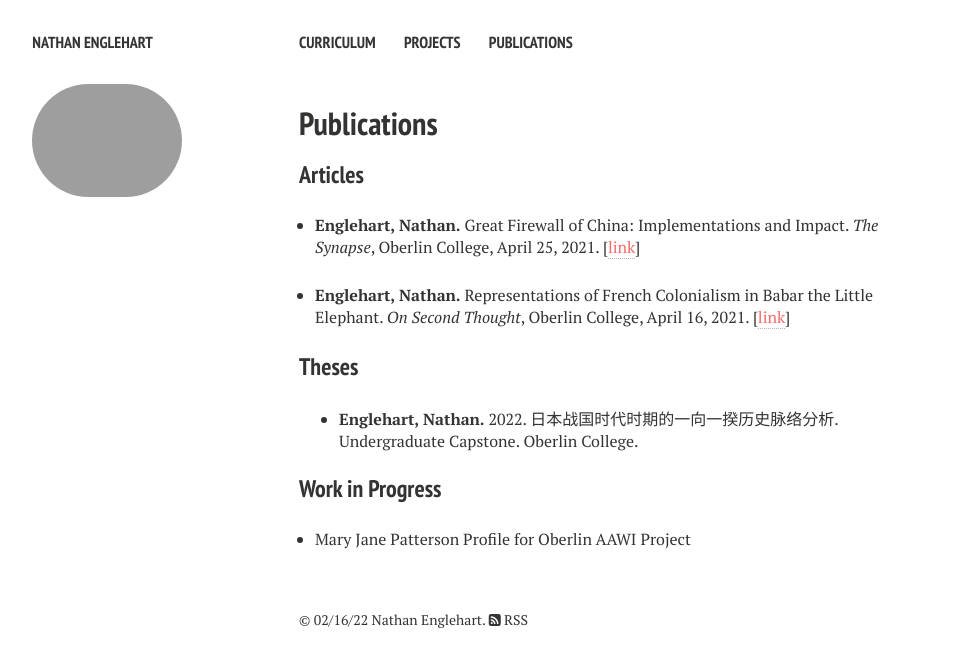
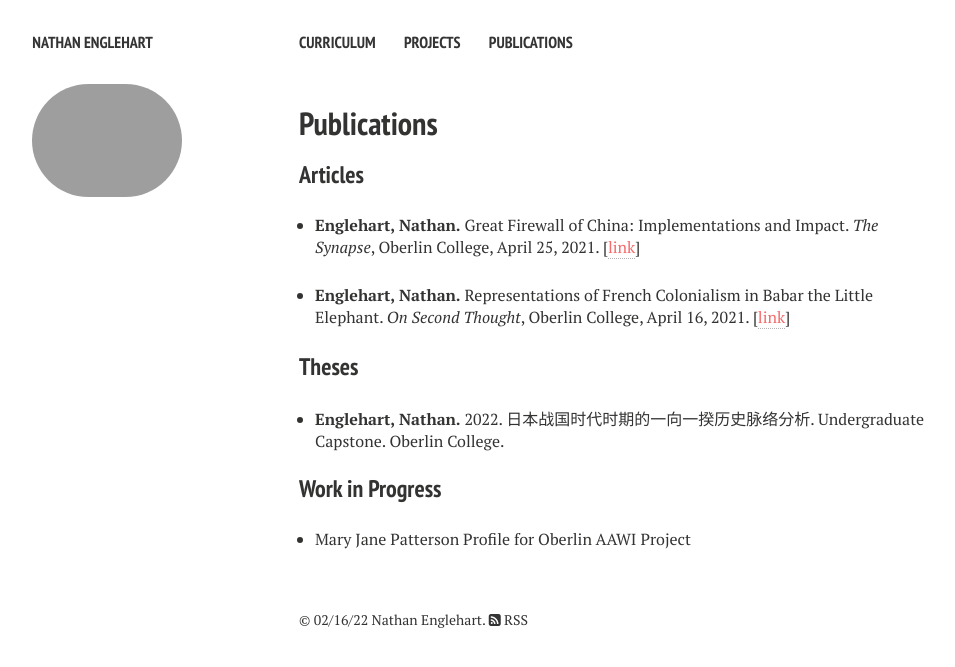
Before and after one commit to nathanenglehart/nathanenglehart.github.io, a Jekyll site: the page built from publications.md, in a window 1280 px wide. Shown: the top 667 px of the page, without its empty margins (21-976 px from the left). Built offline with Jekyll 4.4.1, drawn with Linux system fonts in a browser that asks for light colours; nearby versions of some CDN libraries.

Commit message:
added bullet formating to theses

```diff
--- a/_layouts/publications.html
+++ b/_layouts/publications.html
@@ -91,7 +91,7 @@ div.bibtex pre { font-size: 75%; overflow: auto;  width: 100%; padding: 0em 0em;
 		<li><p><b>Englehart, Nathan.</b> Representations of French Colonialism in Babar the Little Elephant. <i>On Second Thought</i>, Oberlin College, April 16, 2021. [<a style="color: #f56a6a !important;" href="https://oberlinost.wordpress.com/2021/04/16/representations-of-french-colonialism-in-the-story-of-babar-the-little-elephant/">link</a>]</p></li>
 	</ul>
 	<h3>Theses</h3>
-	<ul>
+	<ul style="padding-left: 1em !important;">
 		<li><p style="margin-bottom: 0 !important;"><b>Englehart, Nathan.</b> 2022. 日本战国时代时期的一向一揆历史脉络分析. Undergraduate Capstone. Oberlin College.</p></li>
 	</ul>
 	<h3>Work in Progress</h3>
```
